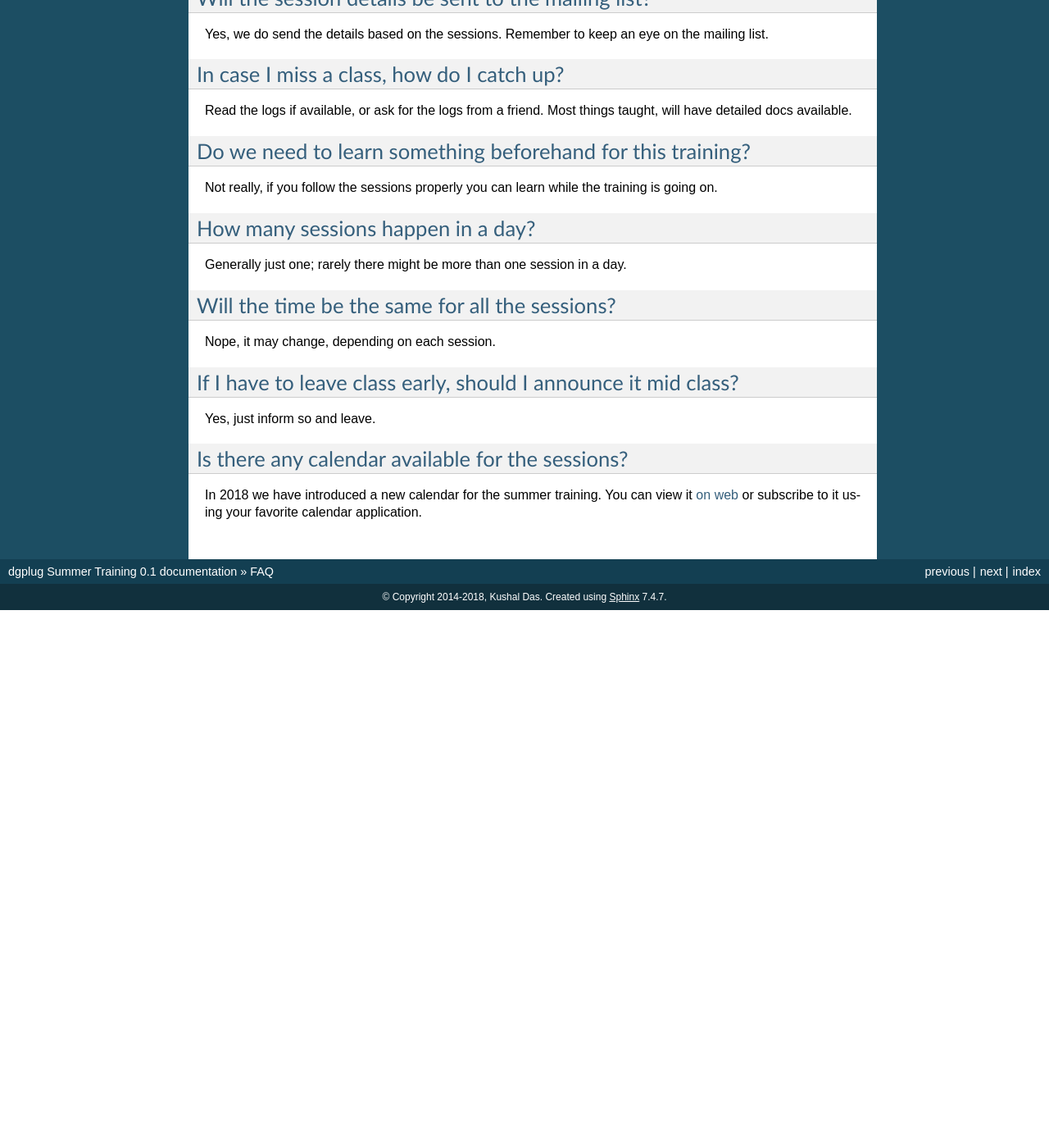
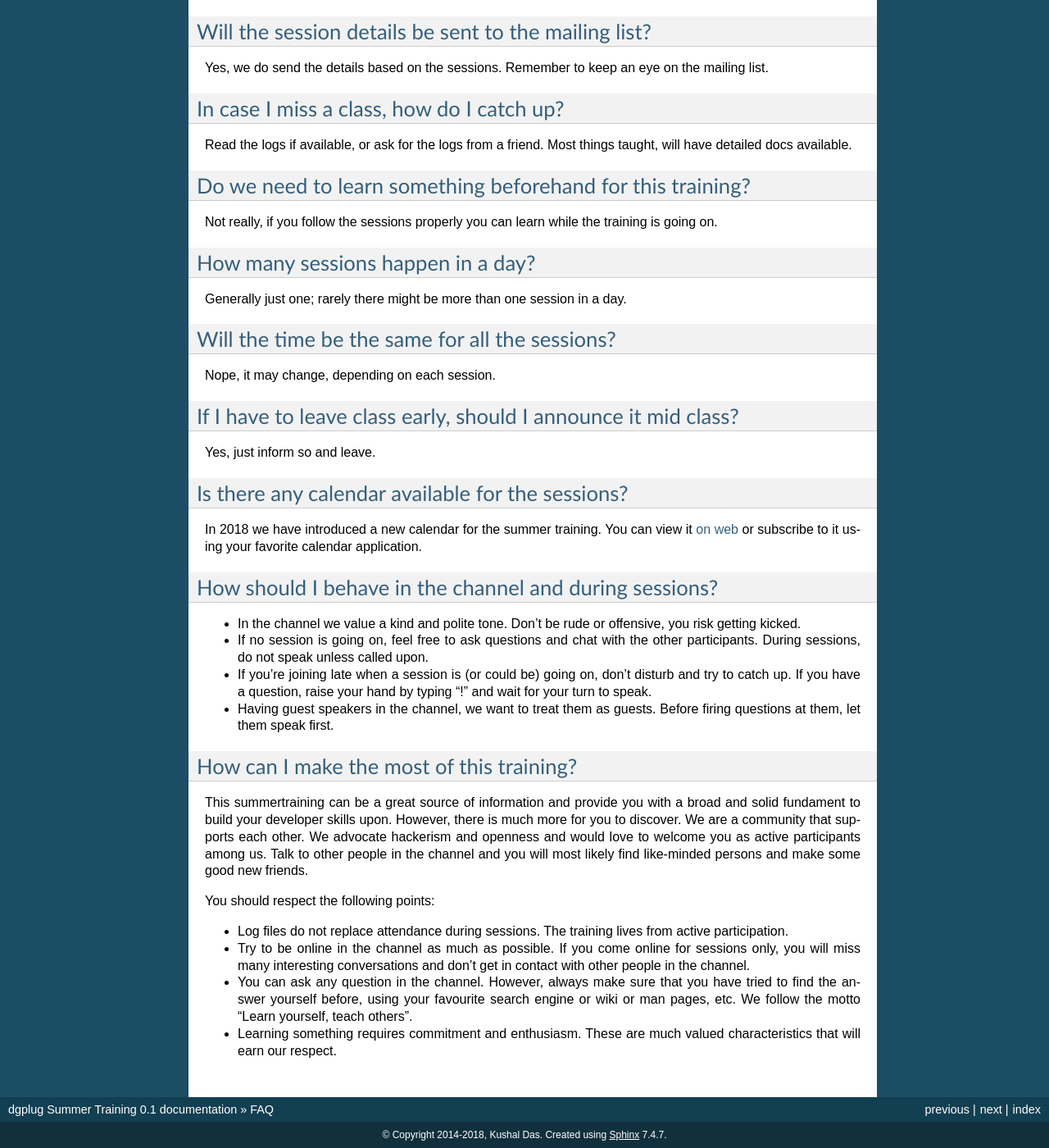
Before and after one commit to kushaldas/summertraining, a Sphinx documentation site: the page built from docs/faq.rst, in a window 1280 px wide and 1400 px high, scrolled down 1147 px. Shown: the whole window at 82% size. Built offline with Sphinx 7.4.7, drawn with Linux system fonts in a browser that asks for light colours; before the commit the page ends 1891 px from its top, so only the background shows below that; some of the changed text lies outside the part shown.

Commit message:
updated summertraining FAQ with dos and don'ts in the channel and during sessions

```diff
--- a/docs/faq.rst
+++ b/docs/faq.rst
@@ -86,3 +86,24 @@ In 2018 we have introduced a new calendar for the summer training. You can
 view it `on web
 <https://calendar.dgplug.org/index.php/apps/calendar/p/yQ8Tq48XMPeCNa8a/dgplug>`_
 or subscribe to it using your favorite calendar application.
+
+How should I behave in the channel and during sessions?
+-------------------------------------------------------
+
+- In the channel we value a kind and polite tone. Don't be rude or offensive, you risk getting kicked.
+- If no session is going on, feel free to ask questions and chat with the other participants. During sessions, do not speak unless called upon.
+- If you're joining late when a session is (or could be) going on, don't disturb and try to catch up. If you have a question, raise your hand by typing "!" and wait for your turn to speak.
+- Having guest speakers in the channel, we want to treat them as guests. Before firing questions at them, let them speak first.
+
+How can I make the most of this training?
+-----------------------------------------
+
+This summertraining can be a great source of information and provide you with a broad and solid fundament to build your developer skills upon. However, there is much more for you to discover.
+We are a community that supports each other. We advocate hackerism and openness and would love to welcome you as active participants among us. Talk to other people in the channel and you will most likely find like-minded persons and make some good new friends.
+
+You should respect the following points:
+
+- Log files do not replace attendance during sessions. The training lives from active participation.
+- Try to be online in the channel as much as possible. If you come online for sessions only, you will miss many interesting conversations and don't get in contact with other people in the channel.
+- You can ask any question in the channel. However, always make sure that you have tried to find the answer yourself before, using your favourite search engine or wiki or man pages, etc. We follow the motto "Learn yourself, teach others".
+- Learning something requires commitment and enthusiasm. These are much valued characteristics that will earn our respect.
```
